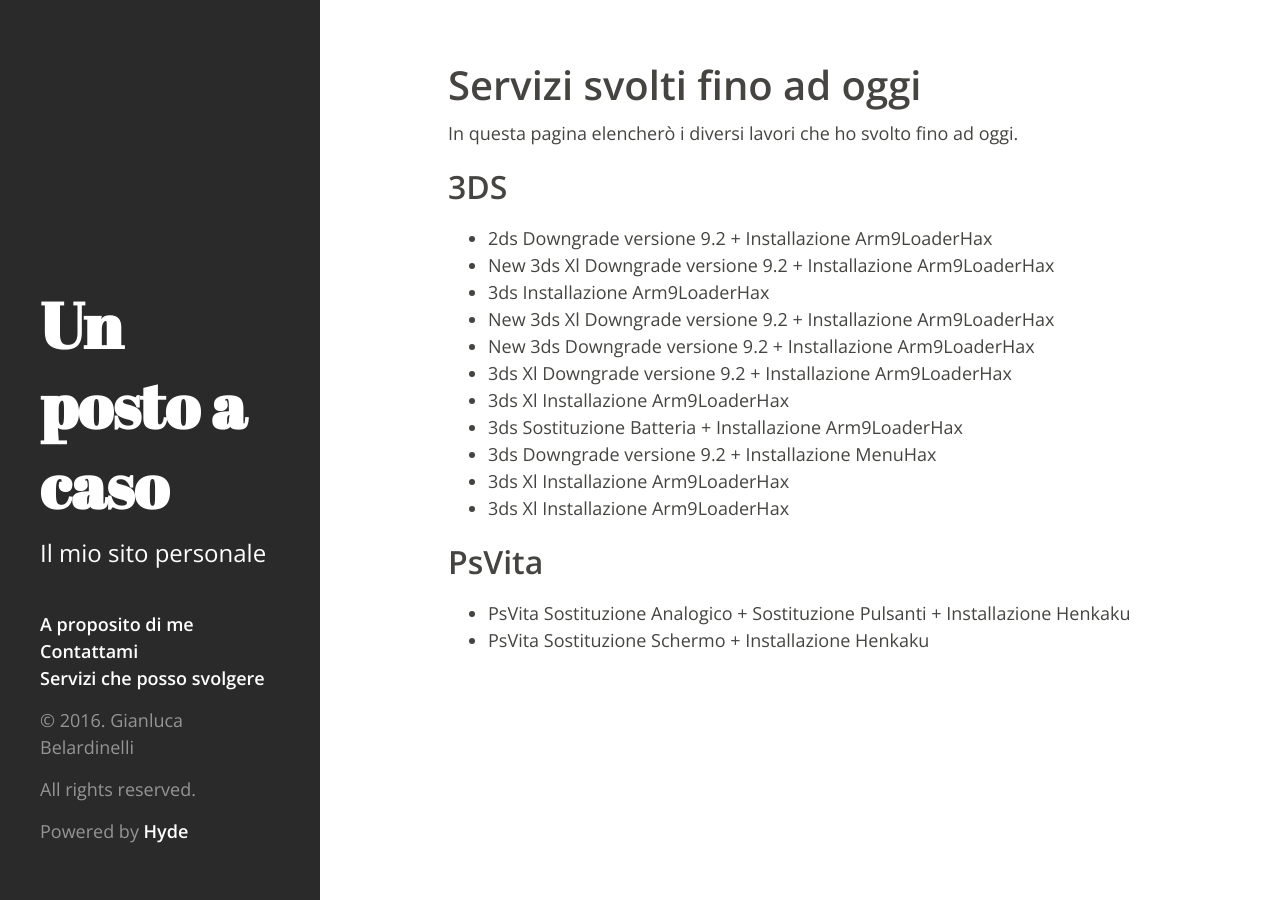
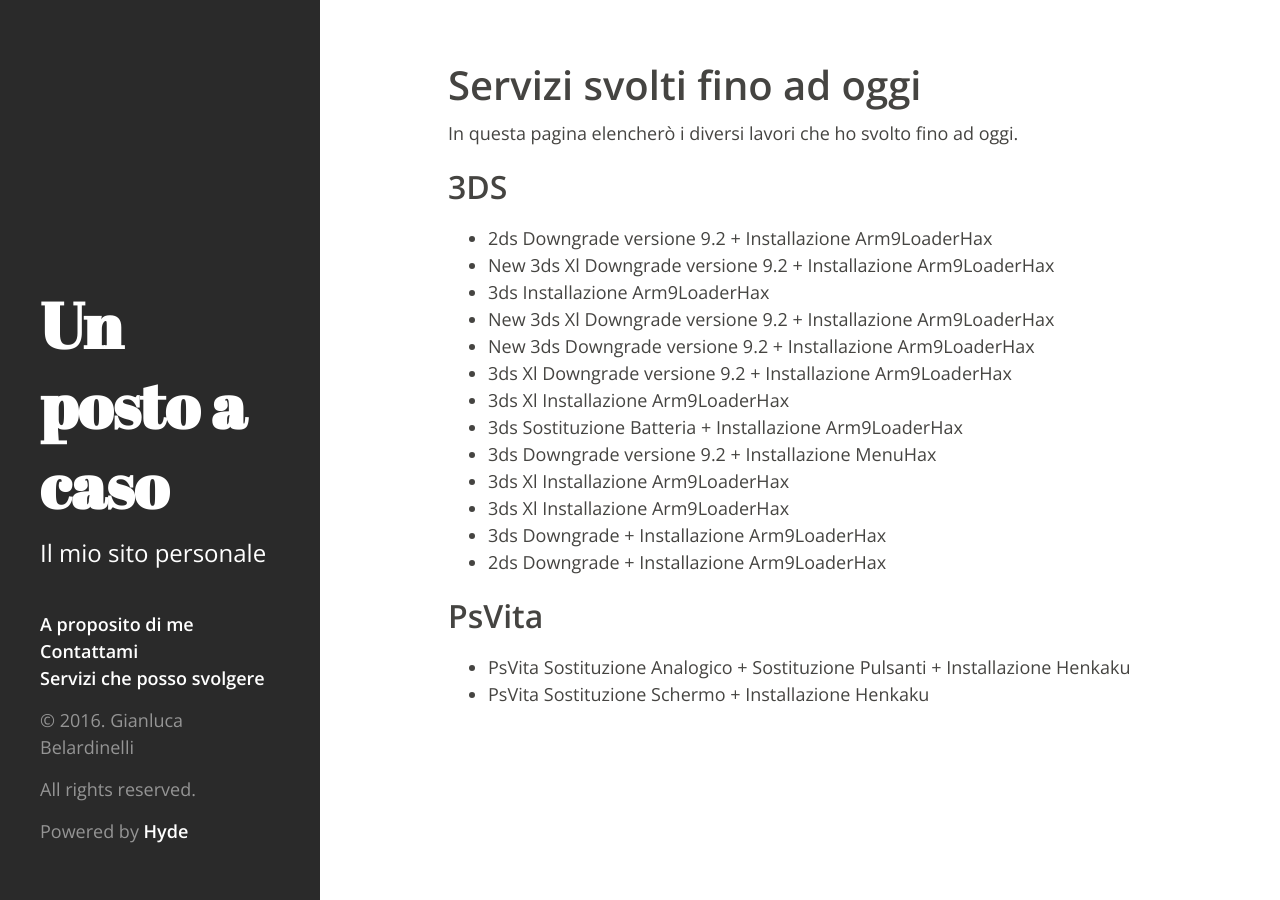
Before and after one commit to CapraTheBest/caprathebest.github.io, a Jekyll site: the page built from servizi_finiti.md, in a window 1280 px wide. Built offline with Jekyll 4.4.1, drawn with Linux system fonts in a browser that asks for light colours.

Commit message:
Aggiunta di altre modifiche svolte

```diff
--- a/servizi_finiti.md
+++ b/servizi_finiti.md
@@ -18,6 +18,8 @@
 * 3ds Downgrade versione 9.2 + Installazione MenuHax
 * 3ds Xl Installazione Arm9LoaderHax
 * 3ds Xl Installazione Arm9LoaderHax
+* 3ds Downgrade + Installazione Arm9LoaderHax
+* 2ds Downgrade + Installazione Arm9LoaderHax
 
 ## PsVita
 
```
